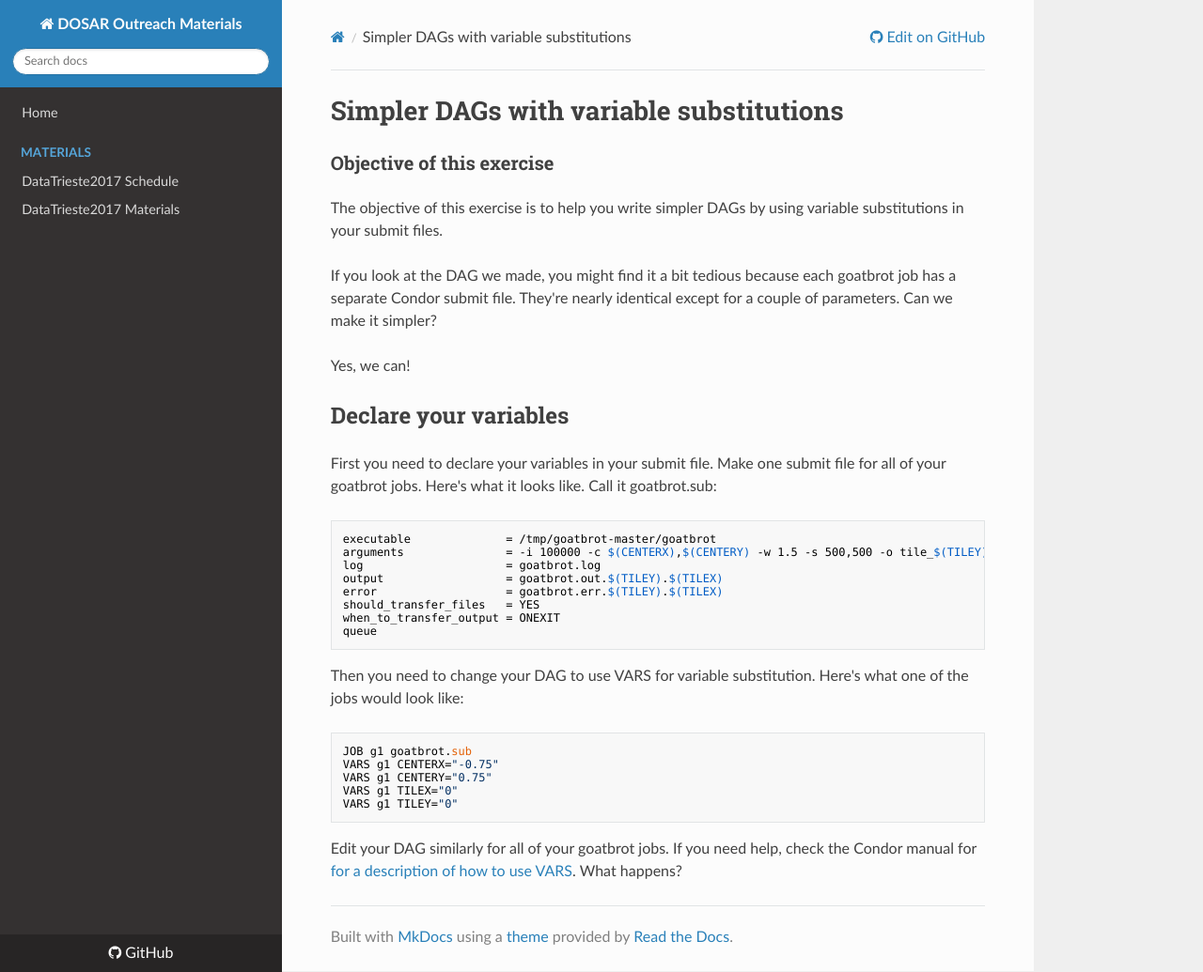
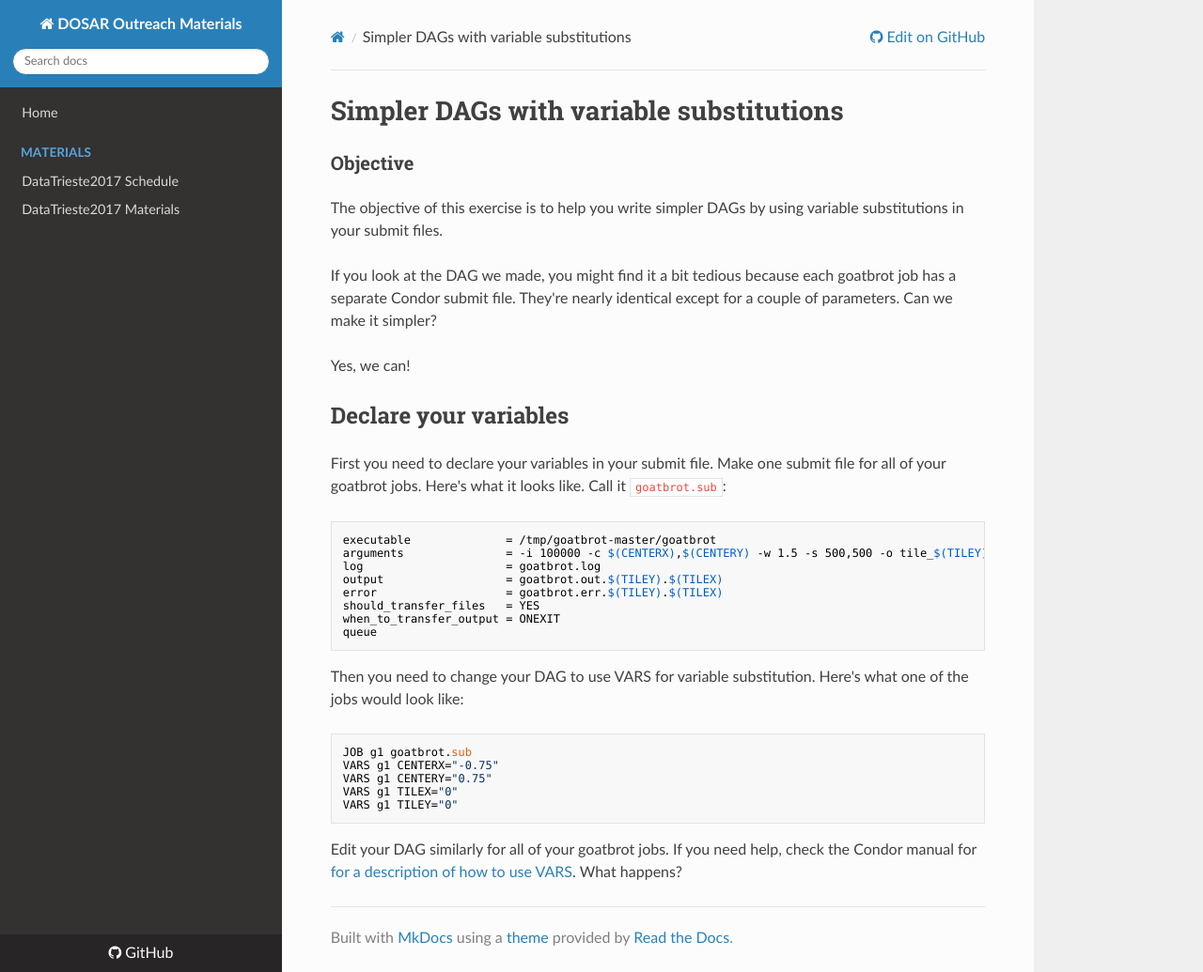
Before and after one commit to opensciencegrid/dosar, an MkDocs documentation site: the page built from docs/Materials/12-VariableSubstitution.md, in a window 1280 px wide and 1035 px high. Shown: the whole window at 94% size. Built offline with MkDocs 1.6.1, drawn with Linux system fonts in a browser that asks for light colours; nearby versions of some CDN libraries; old or Windows-style settings are respelled for this version of MkDocs.

Commit message:
Minor changes to 12-VariableSubstitution.md

````diff
--- a/docs/Materials/12-VariableSubstitution.md
+++ b/docs/Materials/12-VariableSubstitution.md
@@ -1,6 +1,6 @@
 # Simpler DAGs with variable substitutions
 
-### Objective of this exercise
+### Objective
 The objective of this exercise is to help you write simpler DAGs by using variable substitutions in your submit files.
 
 If you look at the DAG we made, you might find it a bit tedious because each goatbrot job has a separate Condor submit file. They're nearly identical except for a couple of parameters. Can we make it simpler?
@@ -9,7 +9,7 @@ Yes, we can!
 
 ## Declare your variables
 
-First you need to declare your variables in your submit file. Make one submit file for all of your goatbrot jobs. Here's what it looks like. Call it goatbrot.sub:
+First you need to declare your variables in your submit file. Make one submit file for all of your goatbrot jobs. Here's what it looks like. Call it `goatbrot.sub`:
 
 ```
 executable              = /tmp/goatbrot-master/goatbrot
````
